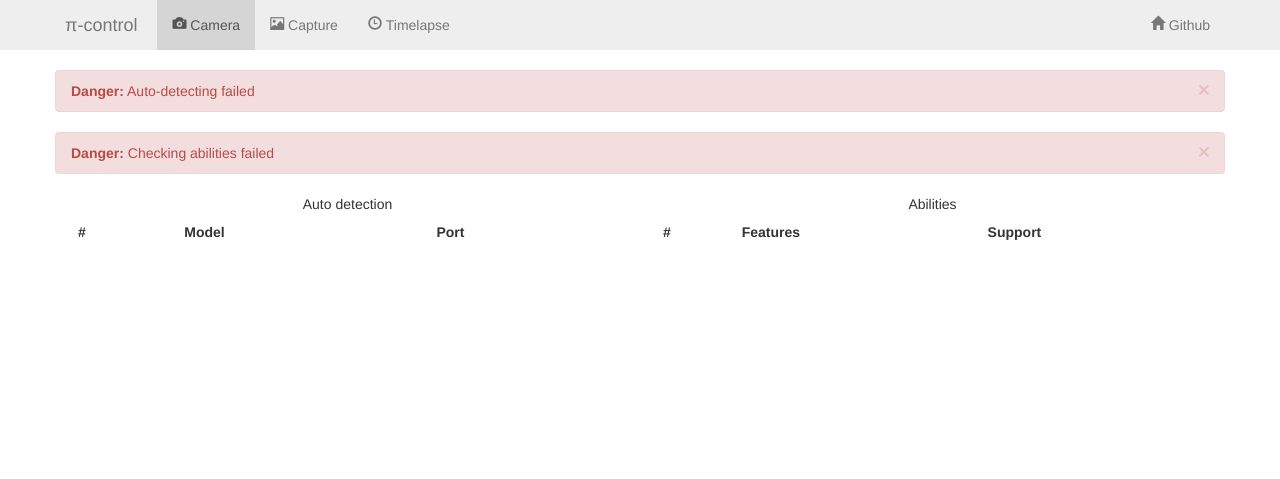
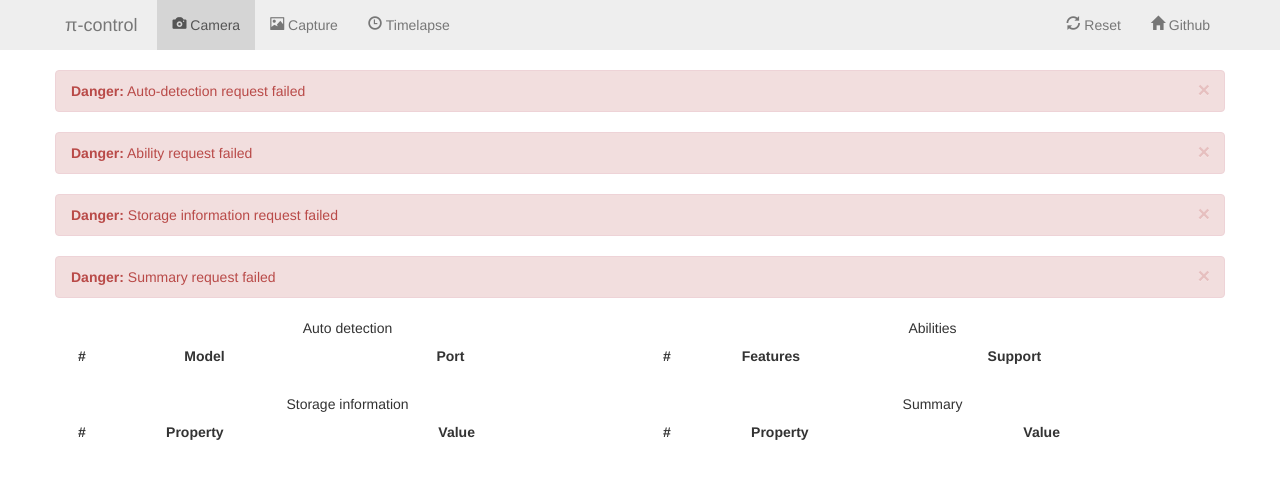
Before and after one commit to daniel-j-h/dslr-pi-control, a Flask app: page /camera in a window 1280 px wide. Shown: the top 479 px of the page. Run offline with Flask 2, Linux system fonts and the light colour scheme; lists and menus that the app fills with data are empty.

Commit message:
finished camera models, added reset (raspberry usb workaround)

```diff
--- a/dslrpicontrol/models.py
+++ b/dslrpicontrol/models.py
@@ -1,7 +1,7 @@
 # -*- coding: utf-8 -*-
 
 import re
-from subprocess import check_output, CalledProcessError
+from subprocess import check_call, check_output, CalledProcessError
 from flask import flash
 
 from dslrpicontrol import app
@@ -19,18 +19,21 @@ def auto_detect():
         ret = prepared_call(['--auto-detect'])
     except (CalledProcessError, EnvironmentError) as e:
         app.logger.exception(e)
-        flash(u'Auto-detecting failed', 'danger')
+        flash(u'Auto-detection request failed', 'danger')
         return []
 
     # nothing detected
     if (len(ret) == 2): return []
 
-    # filter: separating line
-    ret = [x for x in ret if not x.startswith('---') and not x.endswith('---')]
+    # header
+    ret.pop(0)
+    # separating line
+    ret.pop(0)
+
     # map: transform to [(model, port), ...] from smth. like: ["model   port  ", ...]
-    ret = [re.search(r'^(?P<model>.+?)(\s+)(?P<port>.+$)', x).group('model', 'port') for x in ret]
+    ret = [re.search(r'^(?P<model>.+?)(\s+)(?P<port>.+$)', x.strip()).group('model', 'port') for x in ret]
     # map: transform to [{model=x[0], port=x[1]}, ...]
-    return [dict(model=x[0].strip(), port=x[1].strip()) for x in ret]
+    return [dict(model=x[0], port=x[1]) for x in ret]
 
 
 def abilities():
@@ -38,25 +41,75 @@ def abilities():
         ret = prepared_call(['--abilities'])
     except (CalledProcessError, EnvironmentError) as e:
         app.logger.exception(e)
-        flash(u'Checking abilities failed', 'danger')
+        flash(u'Ability request failed', 'danger')
         return []
 
+    # filter: empty lines
+    ret = filter(lambda x: not len(x) == 0, ret)
     # map: transform to [(feature, support), ...] from smth. like: ["feature  : support  ", ...]
-    ret = [re.search(r'^(?P<feature>.*?)(\s*:\s*)(?P<support>.*$)', x).group('feature', 'support') for x in ret]
+    ret = [re.search(r'^(?P<feature>.*?)(\s*:\s*)(?P<support>.*$)', x.strip()).group('feature', 'support') for x in ret]
     # map: transform to [{feature=x[0], suppport=x[1]}, ...]
-    return [dict(feature=x[0].strip(), support=x[1].strip()) for x in ret]
+    return [dict(feature=x[0], support=x[1]) for x in ret]
+
+
+def storage_info():
+    try:
+        ret = prepared_call(['--storage-info'])
+    except (CalledProcessError, EnvironmentError) as e:
+        app.logger.exception(e)
+        flash(u'Storage information request failed', 'danger')
+        return []
+
+    # filter: group name
+    ret = filter(lambda x: not x.startswith('[') and not x.endswith(']') and not len(x) == 0, ret)
+    # map: transform to (property, value) from smth. like: ["property=value", ...]
+    ret = [re.search(r'^(?P<property>.+?)(=)(?P<value>.+$)', x.strip()).group('property', 'value') for x in ret]
+    # map: transform to [{property=x[0], value=x[1]}, ...]
+    return [dict(property=x[0], value=x[1]) for x in ret]
+
+
+def summary():
+    try:
+        ret = prepared_call(['--summary'])
+    except (CalledProcessError, EnvironmentError) as e:
+        app.logger.exception(e)
+        flash(u'Summary request failed', 'danger')
+        return []
+
+    # filter: empty lines
+    ret = filter(lambda x: not len(x) == 0, ret)
+    # map: transform to [(property, value), ...] from smth. like: ["property:value  ", ...]
+    print(ret)
+    ret = [re.search(r'^(?P<property>.*?)(\s*:\s*)(?P<value>.*$)', x.strip()).group('property', 'value') for x in ret]
+    # map: transform to [{feature=x[0], suppport=x[1]}, ...]
+    return [dict(property=x[0], value=x[1]) for x in ret]
 
 
 def list_config():
     return prepared_call(['--list-config'])
 
 
-def storage_info():
-    return prepared_call(['--storage-info'])
+def reset_usb():
+    try:
+        ret = check_output(['lsusb']).splitlines()
+        ret = filter(lambda x: app.config.get('CAMERA', 'Nikon') in x, ret)
 
+        if len(ret) < 1:
+            app.logger.error('usbreset found no camera')
+            flash(u'USB reset request found no camera, not resetting', 'danger')
+            return
 
-def summary():
-    return prepared_call(['--summary'])
+        if len(ret) > 1:
+            app.logger.warning('usbreset found more than one camera')
+            flash(u'USB reset request found more than one camera, resetting all', 'info')
+
+        ret = [re.search(r'Bus (?P<bus>\d{3}?) Device (?P<device>\d{3})', x.strip()).group('bus', 'device') for x in ret]
+        map(lambda x: check_call(['usbreset', '/dev/bus/usb/{0}/{1}'.format(x[0], x[1])]), ret)
+
+        flash(u'USB reset request was successfull', 'success')
+    except (CalledProcessError, EnvironmentError) as e:
+        app.logger.exception(e)
+        flash(u'USB reset request failed', 'danger')
 
 
 # vim: set tabstop=4 shiftwidth=4 expandtab:
--- a/dslrpicontrol/templates/baselayout.html
+++ b/dslrpicontrol/templates/baselayout.html
@@ -35,6 +35,7 @@
 						{% endfor %}
 					</ul>
 					<ul class="nav navbar-nav pull-right">
+						<li><a href="{{ url_for('reset') }}"><i class="glyphicon glyphicon-refresh"></i> Reset</a></li>
 						<li><a href="https://github.com/daniel-j-h/dslr-pi-control"><i class="glyphicon glyphicon-home"></i> Github</a></li>
 					</ul>
 				</div>
--- a/dslrpicontrol/templates/camera.html
+++ b/dslrpicontrol/templates/camera.html
@@ -52,4 +52,54 @@
 		</table>
 	</div>
 </div>
+<div class="row">
+	<div class="col col-lg-6">
+		<table class="table table-striped">
+			<caption>Storage information</caption>
+			<thead>
+				<tr>
+					<th>#</th>
+					<th>Property</th>
+					<th>Value</th>
+				</tr>
+
+			</thead>
+			<tbody>
+				{% for info in storage_info %}
+				<tr>
+					<td>{{ loop.index }}</td>
+					<td>{{ info.property }}</td>
+					<td>{{ info.value }}</td>
+
+				</tr>
+				{% endfor %}
+			</tbody>
+
+		</table>
+	</div>
+	<div class="col col-lg-6">
+		<table class="table table-striped">
+			<caption>Summary</caption>
+			<thead>
+				<tr>
+					<th>#</th>
+					<th>Property</th>
+					<th>Value</th>
+				</tr>
+
+			</thead>
+			<tbody>
+				{% for assoc in summary %}
+				<tr>
+					<td>{{ loop.index }}</td>
+					<td>{{ assoc.property }}</td>
+					<td>{{ assoc.value }}</td>
+
+				</tr>
+				{% endfor %}
+			</tbody>
+
+		</table>
+	</div>
+</div>
 {% endblock body %}
--- a/dslrpicontrol/views.py
+++ b/dslrpicontrol/views.py
@@ -4,7 +4,7 @@ from flask import flash, redirect, url_for
 
 from dslrpicontrol import app
 from dslrpicontrol.decorators import templated
-from dslrpicontrol.models import auto_detect, abilities
+from dslrpicontrol.models import auto_detect, abilities, storage_info, summary, reset_usb
 
 
 @app.route('/')
@@ -16,7 +16,12 @@ def index():
 @app.route('/camera')
 @templated('camera.html')
 def camera():
-    return dict(auto_detect=auto_detect(), abilities=abilities())
+    return dict(auto_detect=auto_detect(), abilities=abilities(), storage_info=storage_info(), summary=summary())
+
+@app.route('/camera/autodetect')
+@templated('cameraproperties.html')
+def camera_auto_detect():
+    return dict(caption='Auto detection', headers=['Key', 'Value'], properties=[dict(a='b', c='d'), dict(e='f', g='h')])
 
 
 @app.route('/capture')
@@ -33,4 +38,10 @@ def timelapse():
     return None
 
 
+@app.route('/reset')
+def reset():
+    reset_usb()
+    return redirect(url_for('timelapse'))
+
+
 # vim: set tabstop=4 shiftwidth=4 expandtab:
--- a/instance/development.cfg
+++ b/instance/development.cfg
@@ -2,6 +2,7 @@
 
 SECRET_KEY  = 'your-secret-key'
 DEBUG       = True
+CAMERA      = 'Nikon'
 
 
 # vim: set tabstop=4 shiftwidth=4 expandtab:
--- a/instance/production.cfg
+++ b/instance/production.cfg
@@ -2,6 +2,8 @@
 
 SECRET_KEY  = 'your-secret-key'
 DEBUG       = False
+LOG_FILE    = 'dslr-pi-control.log'
+CAMERA      = 'Nikon'
 
 
 # vim: set tabstop=4 shiftwidth=4 expandtab:
```
Also changed, not shown: dslrpicontrol/templates/cameraproperties.html (added, +33 -0 lines), utils/reset.py (deleted, +0 -9 lines).
